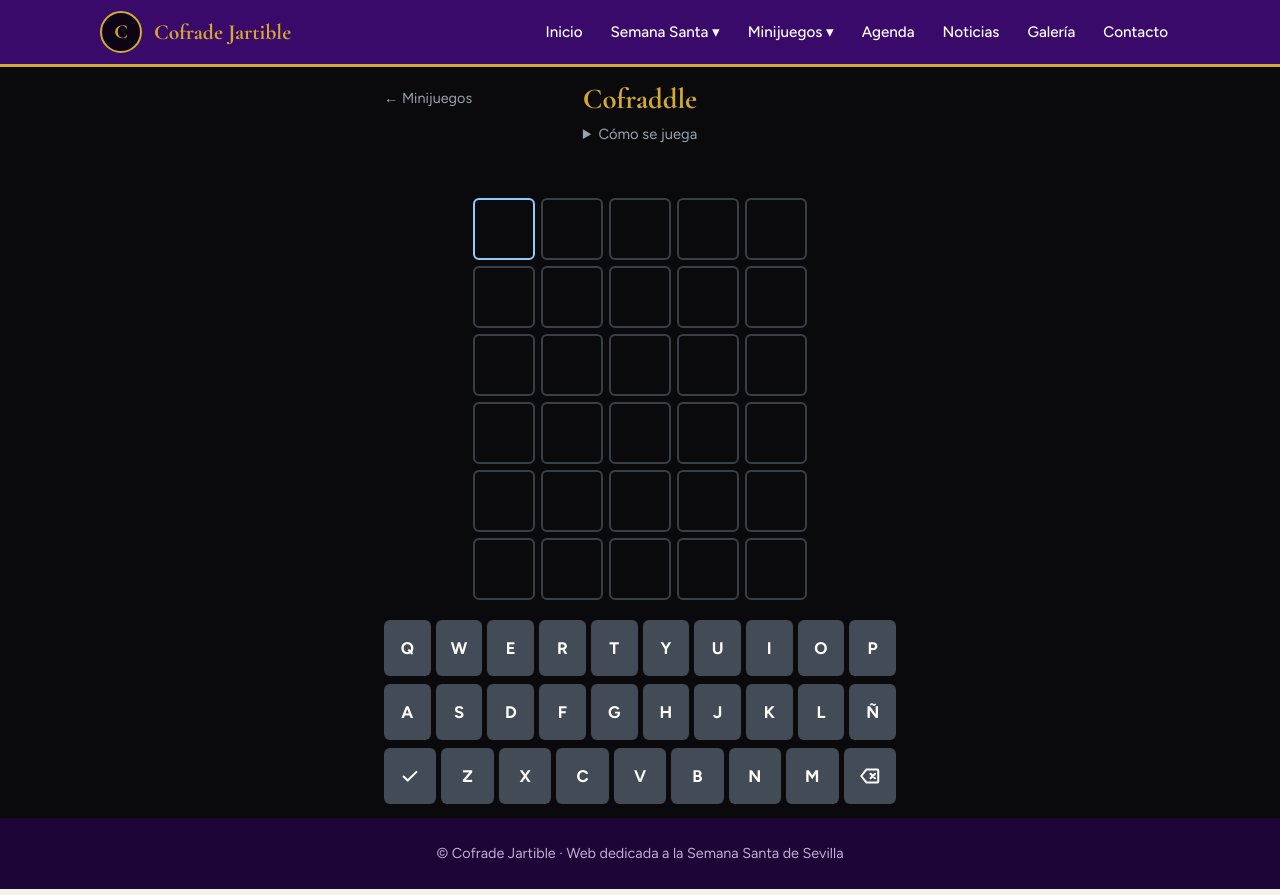
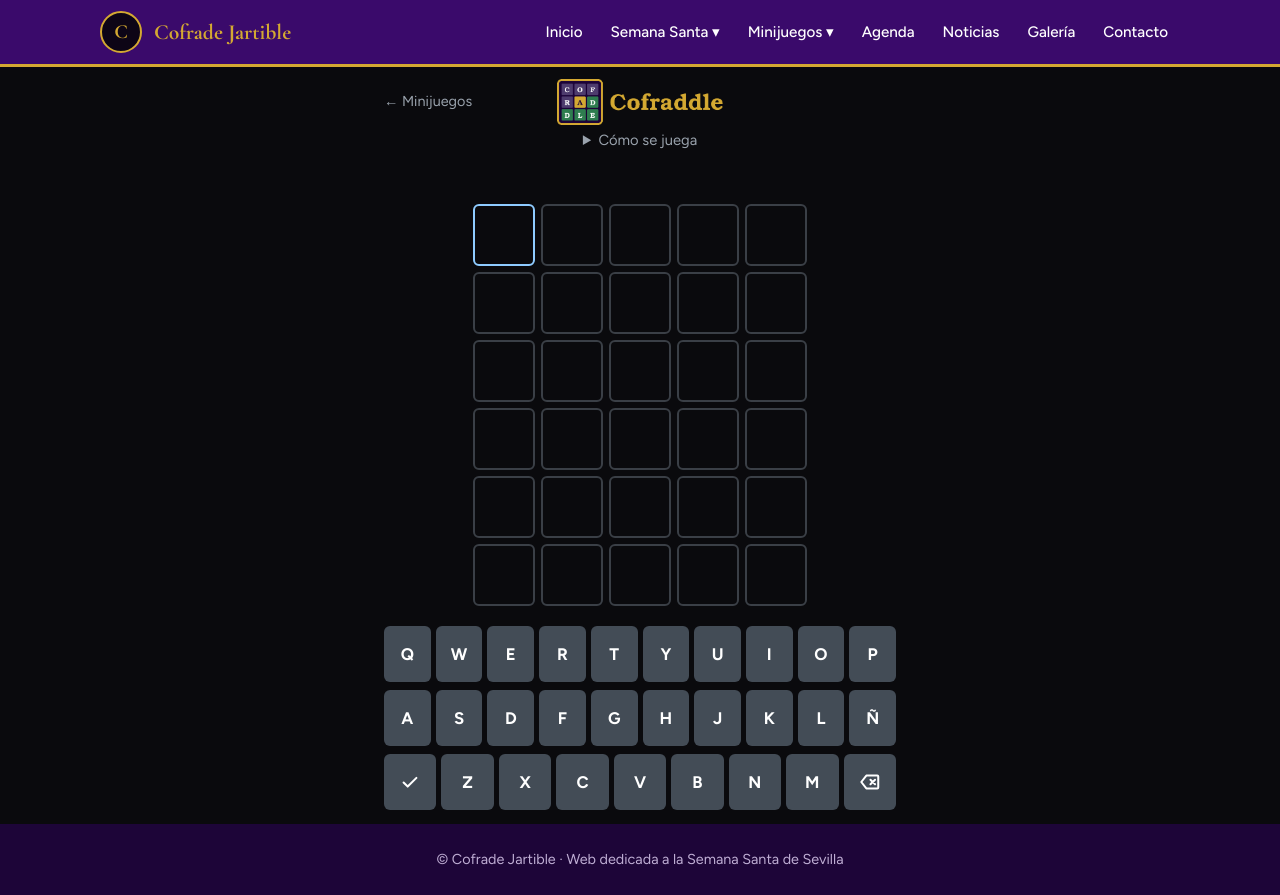
Before and after one commit to cjartible-sev/cofrade-jartible-web, an Eleventy site: page src/minijuegos/cofraddle.njk in a window 1280 px wide. Built offline with nearby package versions, Linux system fonts and the light colour scheme; Eleventy itself is replaced by a stand-in of ours; files that its build step writes are made by us from their sources.

Commit message:
cofradle v0.9

```diff
--- a/src/assets/style.css
+++ b/src/assets/style.css
@@ -126,6 +126,8 @@ footer.pie{background:#1d0538;color:#bfaed4;text-align:center;padding:24px 20px;
 .cdl-top a{color:#9aa3ad;text-decoration:none;font-size:.9rem;min-width:90px}
 .cdl-top h2{font-size:1.8rem;color:var(--oro)}
 .cdl-top span{min-width:90px}
+.cdl-titulo{margin:0;line-height:0}
+.cdl-logo{height:46px;width:auto;display:block}
 .cdl-ayuda{color:#9aa3ad;font-size:.92rem;margin-top:4px}
 .cdl-ayuda summary{cursor:pointer;text-align:center}
 #cdl{flex:1;display:flex;flex-direction:column;align-items:center;padding-top:18px}
--- a/src/minijuegos/cofraddle.njk
+++ b/src/minijuegos/cofraddle.njk
@@ -5,7 +5,7 @@ permalink: /minijuegos/cofraddle/
 ---
 <div class="cdl-pantalla">
   <div class="cdl-caja">
-    <div class="cdl-top"><a href="/minijuegos/">← Minijuegos</a><h2>Cofraddle</h2><span></span></div>
+    <div class="cdl-top"><a href="/minijuegos/">← Minijuegos</a><h1 class="cdl-titulo"><img class="cdl-logo" src="/assets/cofraddle-logo.png" alt="Cofraddle"></h1><span></span></div>
     <details class="cdl-ayuda">
       <summary>Cómo se juega</summary>
       <p>Adivina la palabra cofrade del día en 6 intentos. Verde: la letra está en su sitio. Dorado: está, pero en otro sitio. Gris: no está. Las tildes no cuentan y no se comprueba si la palabra existe.</p>
```
Also changed, not shown: src/assets/cofraddle-logo.png (added).
